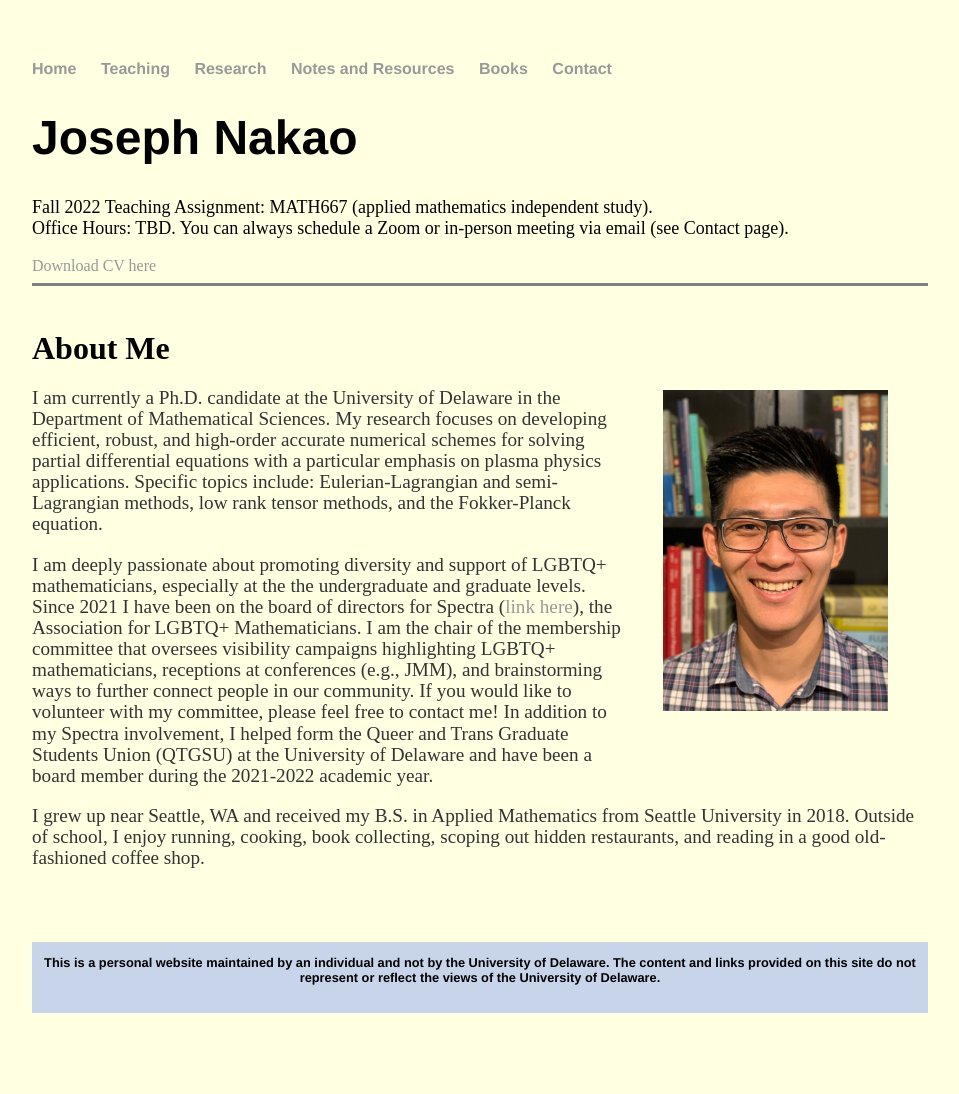
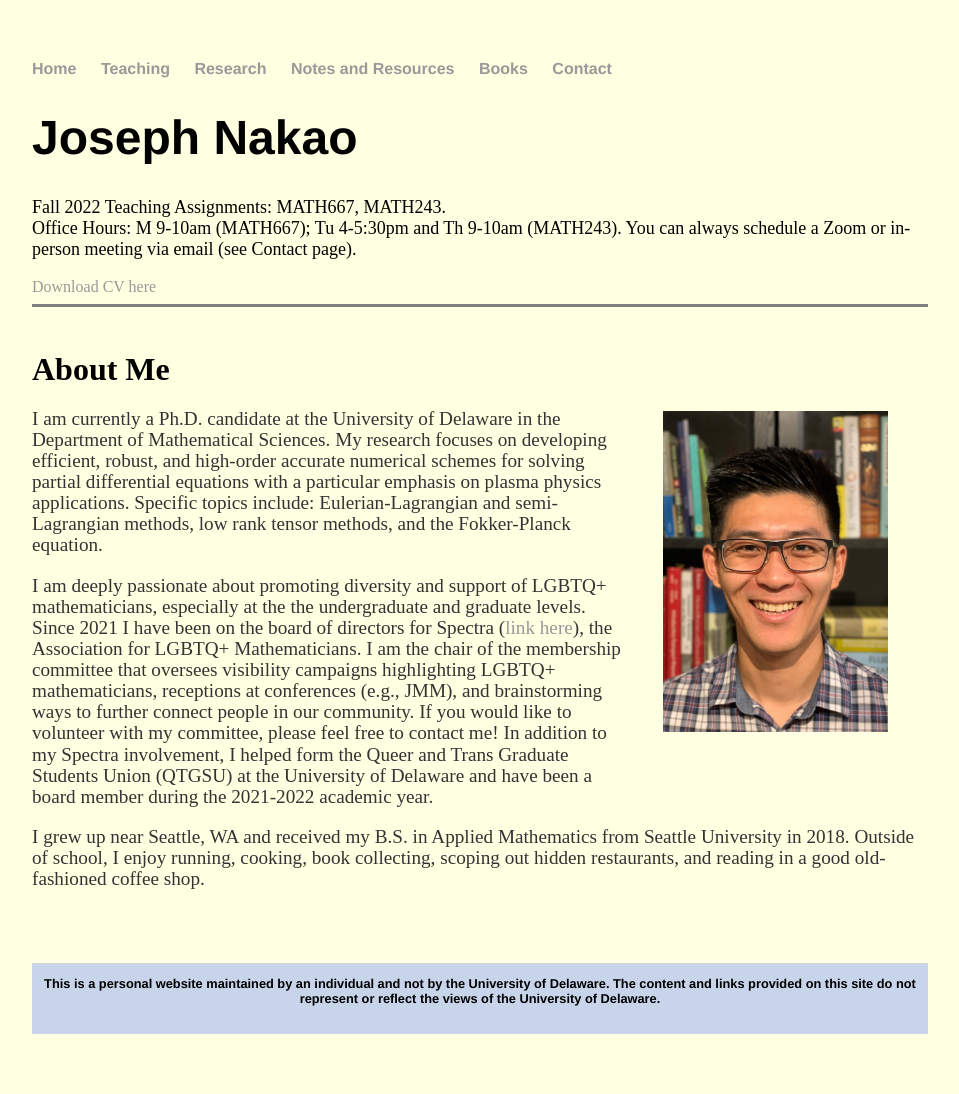
Before and after one commit to jhknakao/jhknakao.github.io, a Jekyll site: the page built from index.html, in a window 1280 px wide. Shown: the whole page, without its empty margins (160-1119 px from the left). Built offline with Jekyll 4.4.1, drawn with Linux system fonts in a browser that asks for light colours; before the commit the page ends 1073 px from its top, so only the background shows below that.

Commit message:
Update index.html

```diff
--- a/index.html
+++ b/index.html
@@ -4,12 +4,12 @@ title: Joseph Nakao's Homepage
 ---
 <div class="blurb">
 	<h1>Joseph Nakao</h1>
-	<font size="4">Fall 2022 Teaching Assignment: MATH667 (applied mathematics independent study).</font>
+	<font size="4">Fall 2022 Teaching Assignments: MATH667, MATH243.</font>
 	<br>
-	<font size="4">Office Hours: TBD. You can always schedule a Zoom or in-person meeting via email (see Contact page).</font>
+	<font size="4">Office Hours: M 9-10am (MATH667); Tu 4-5:30pm and Th 9-10am (MATH243). You can always schedule a Zoom or in-person meeting via email (see Contact page).</font>
 	<br>
 	<br>
-	<a href="files/Nakao_CV_June2022.pdf" class="download" title="Download CV as PDF">Download CV here</a>
+	<a href="files/Nakao_CV_Aug2022.pdf" class="download" title="Download CV as PDF">Download CV here</a>
 
 	<br>
 	<hr size="3" noshade>
```
